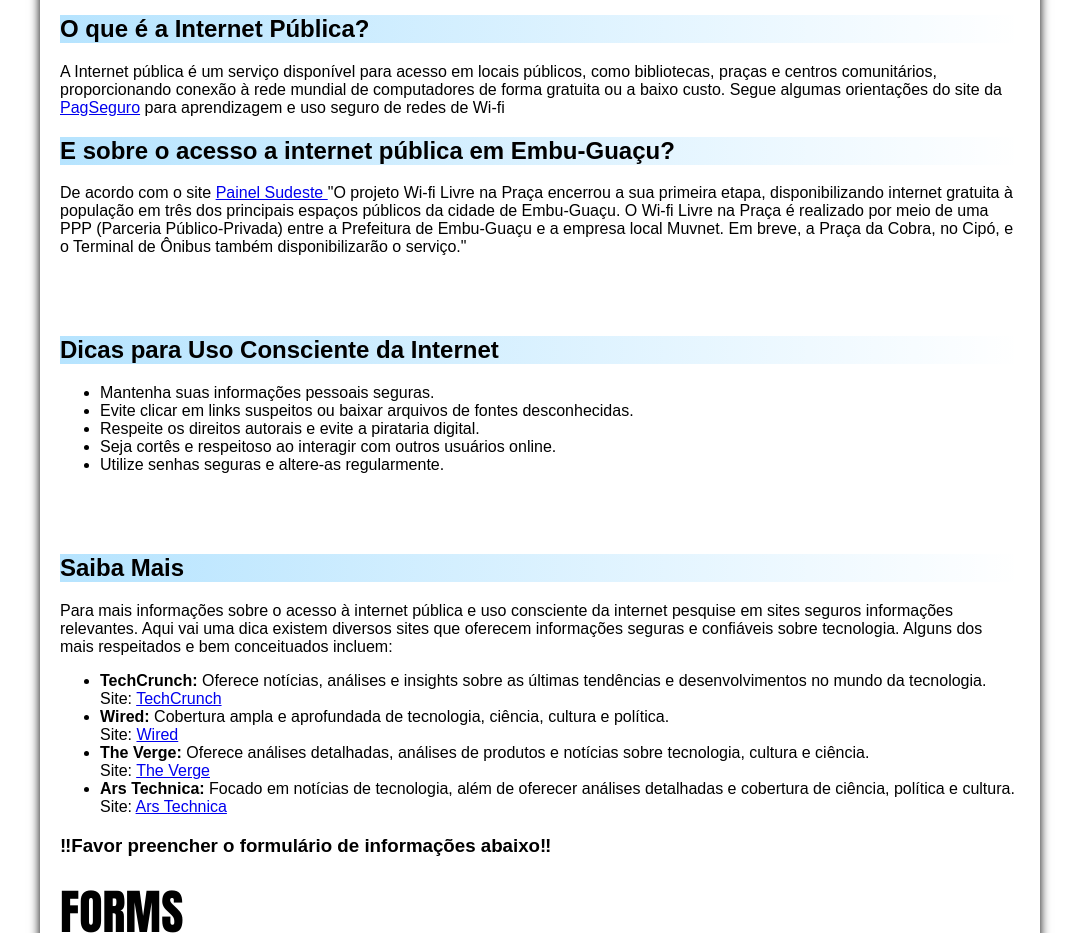
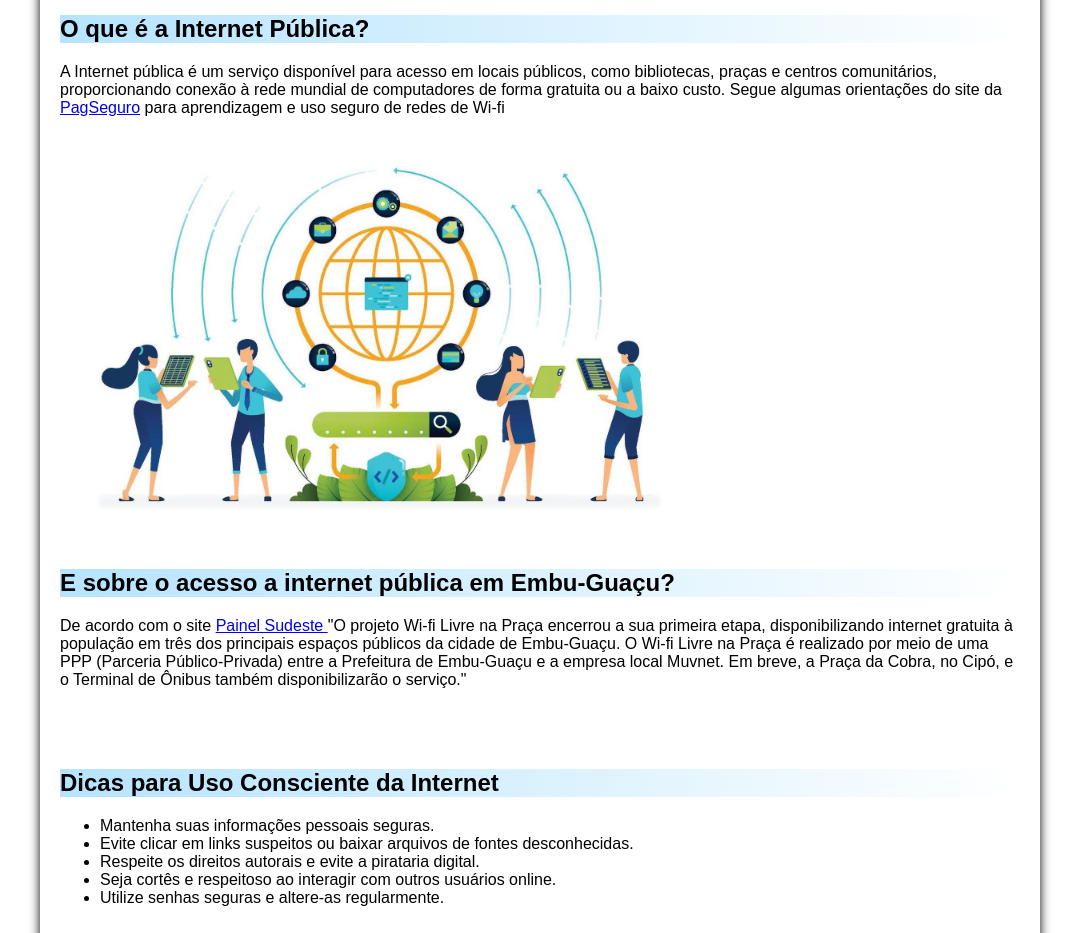
Before and after one commit to Elimi79/projeto, a plain HTML site: page index.html in a window 1280 px wide. Shown: the part 920-1853 px from the top of the page, without its empty margins (100-1179 px from the left). Drawn offline with Linux system fonts and the light colour scheme.

Commit message:
Atualização

```diff
--- a/index.html
+++ b/index.html
@@ -29,8 +29,7 @@
                 <h2>O que é a Internet Pública?</h2>
                 <p>A Internet pública é um serviço disponível para acesso em locais públicos, como bibliotecas, praças e centros comunitários, proporcionando conexão à rede mundial de computadores de forma gratuita ou a baixo custo. Segue algumas orientações do site da <a target="_blank" href="https://blog.pagseguro.uol.com.br/como-usar-redes-wi-fi-publicas/">PagSeguro</a> para aprendizagem e uso seguro de redes de Wi-fi</p>
                 <picture>
-                    <source media="(min-width: 768px)" srcset="projeto/imagens/redeg.jpg" type="image/jpg">
-                    <source media="(min-width: 480px)" srcset="projeto/imagens/redep.jpg" type="image/jpg">
+                    <img src="imagens/redeg.jpg" alt="">
                 </picture>
 
                 <h2>E sobre o acesso a internet pública em Embu-Guaçu?</h2>
```
